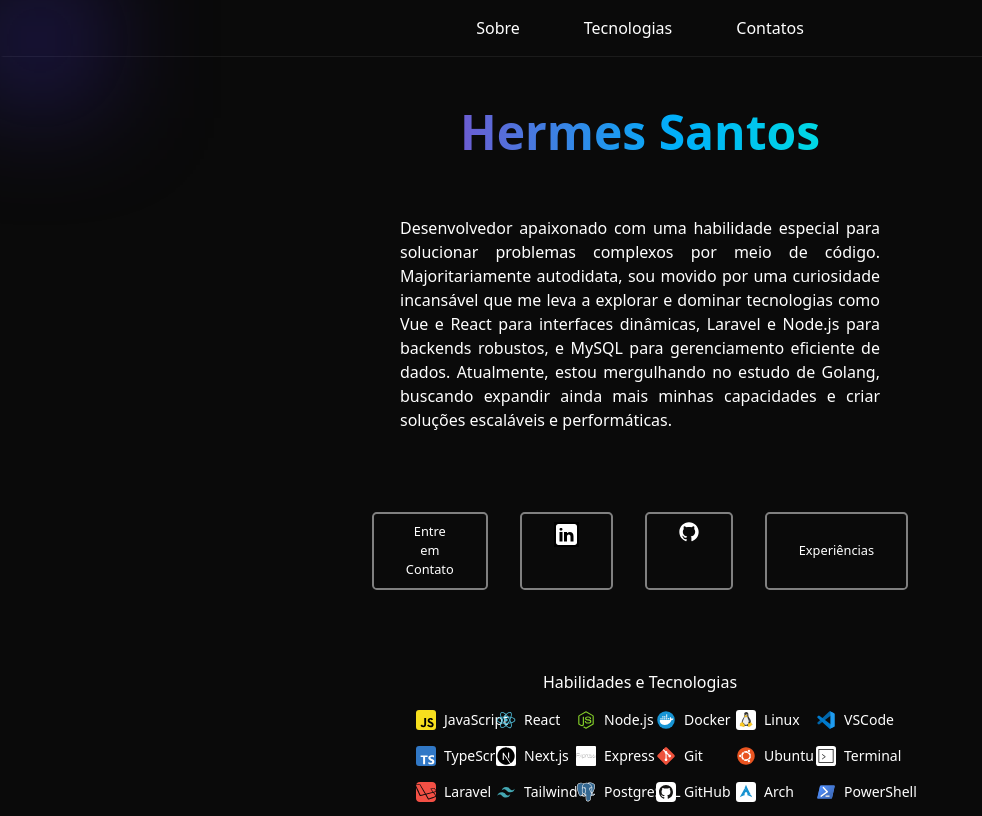
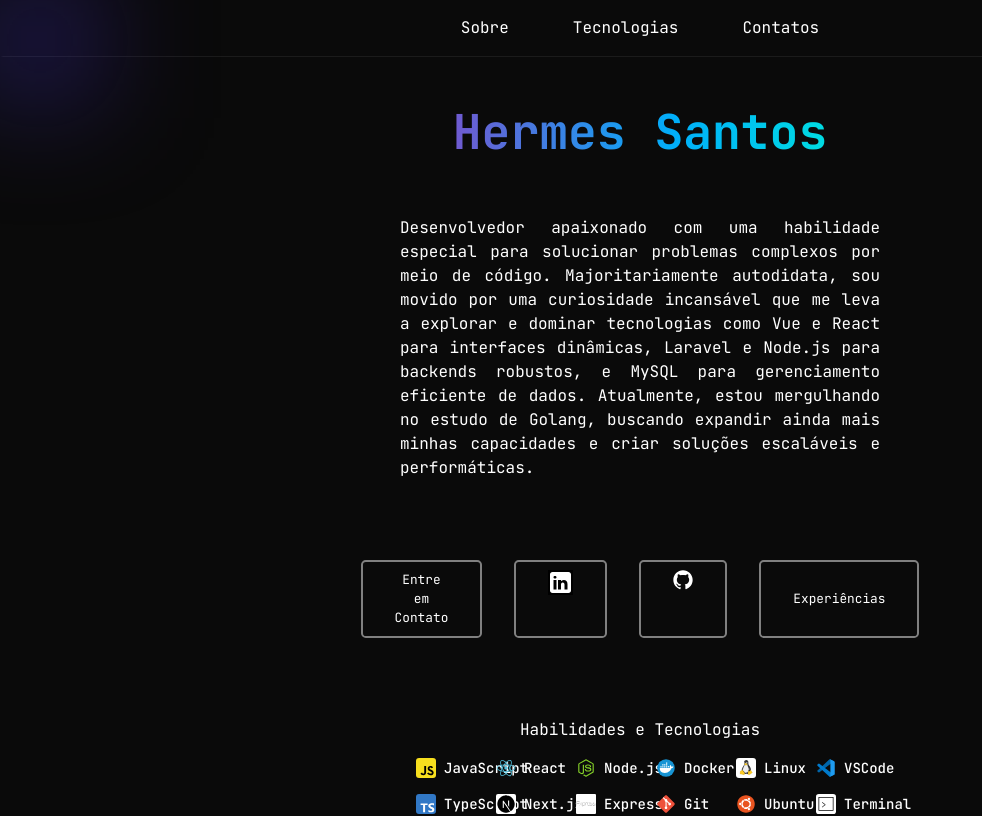
Before and after one commit to HermesSantos/portfolio, a Vue app: page / in a window 1280 px wide. Shown: the top 816 px of the page, without its empty margins (0-982 px from the left). Built offline with nearby package versions, Linux system fonts and the light colour scheme.

Commit message:
Refactor Remove base.css and update font family

```diff
--- a/index.html
+++ b/index.html
@@ -5,8 +5,7 @@
     <link rel="icon" href="./src/assets/h.png">
     <link rel="preconnect" href="https://fonts.googleapis.com">
     <link rel="preconnect" href="https://fonts.gstatic.com" crossorigin>
-    <link href="https://fonts.googleapis.com/css2?family=JetBrains+Mono:ital,wght@0,100..800;1,100..800&family=Poppins:ital,wght@0,100;0,200;0,300;0,400;0,500;0,600;0,700;0,800;0,900;1,100;1,200;1,300;1,400;1,500;1,600;1,700;1,800;1,900&display=swap" rel="stylesheet">
-    <meta name="viewport" content="width=device-width, initial-scale=1.0">
+    <link href="https://fonts.googleapis.com/css2?family=JetBrains+Mono:ital,wght@0,100..800;1,100..800&display=swap" rel="stylesheet">
     <title>Hermes Dev</title>
   </head>
   <body>
--- a/src/assets/base.css
+++ /dev/null
@@ -1,85 +0,0 @@
-/* color palette from <https://github.com/vuejs/theme> */
-:root {
-  --vt-c-white: #ffffff;
-  --vt-c-white-soft: #f8f8f8;
-  --vt-c-white-mute: #f2f2f2;
-
-  --vt-c-black: #181818;
-  --vt-c-black-soft: #222222;
-  --vt-c-black-mute: #282828;
-
-  --vt-c-indigo: #2c3e50;
-
-  --vt-c-divider-light-1: rgba(60, 60, 60, 0.29);
-  --vt-c-divider-light-2: rgba(60, 60, 60, 0.12);
-  --vt-c-divider-dark-1: rgba(84, 84, 84, 0.65);
-  --vt-c-divider-dark-2: rgba(84, 84, 84, 0.48);
-
-  --vt-c-text-light-1: var(--vt-c-indigo);
-  --vt-c-text-light-2: rgba(60, 60, 60, 0.66);
-  --vt-c-text-dark-1: var(--vt-c-white);
-  --vt-c-text-dark-2: rgba(235, 235, 235, 0.64);
-}
-
-/* semantic color variables for this project */
-:root {
-  --color-background: var(--vt-c-white);
-  --color-background-soft: var(--vt-c-white-soft);
-  --color-background-mute: var(--vt-c-white-mute);
-
-  --color-border: var(--vt-c-divider-light-2);
-  --color-border-hover: var(--vt-c-divider-light-1);
-
-  --color-heading: var(--vt-c-text-light-1);
-  --color-text: var(--vt-c-text-light-1);
-
-  --section-gap: 160px;
-}
-
-@media (prefers-color-scheme: dark) {
-  :root {
-    --color-background: var(--vt-c-black);
-    --color-background-soft: var(--vt-c-black-soft);
-    --color-background-mute: var(--vt-c-black-mute);
-
-    --color-border: var(--vt-c-divider-dark-2);
-    --color-border-hover: var(--vt-c-divider-dark-1);
-
-    --color-heading: var(--vt-c-text-dark-1);
-    --color-text: var(--vt-c-text-dark-2);
-  }
-}
-
-*,
-*::before,
-*::after {
-  box-sizing: border-box;
-  margin: 0;
-  font-weight: normal;
-}
-
-body {
-  min-height: 100vh;
-  color: var(--color-text);
-  transition:
-    color 0.5s,
-    background-color 0.5s;
-  line-height: 1.6;
-  font-family:
-    Inter,
-    -apple-system,
-    BlinkMacSystemFont,
-    'Segoe UI',
-    Roboto,
-    Oxygen,
-    Ubuntu,
-    Cantarell,
-    'Fira Sans',
-    'Droid Sans',
-    'Helvetica Neue',
-    sans-serif;
-  font-size: 15px;
-  text-rendering: optimizeLegibility;
-  -webkit-font-smoothing: antialiased;
-  -moz-osx-font-smoothing: grayscale;
-}
--- a/src/assets/main.css
+++ b/src/assets/main.css
@@ -3,3 +3,6 @@
   background-color: #0a0a0a;
   color: #fff;
 }
+* {
+  font-family: 'JetBrains Mono', monospace;
+}
```
